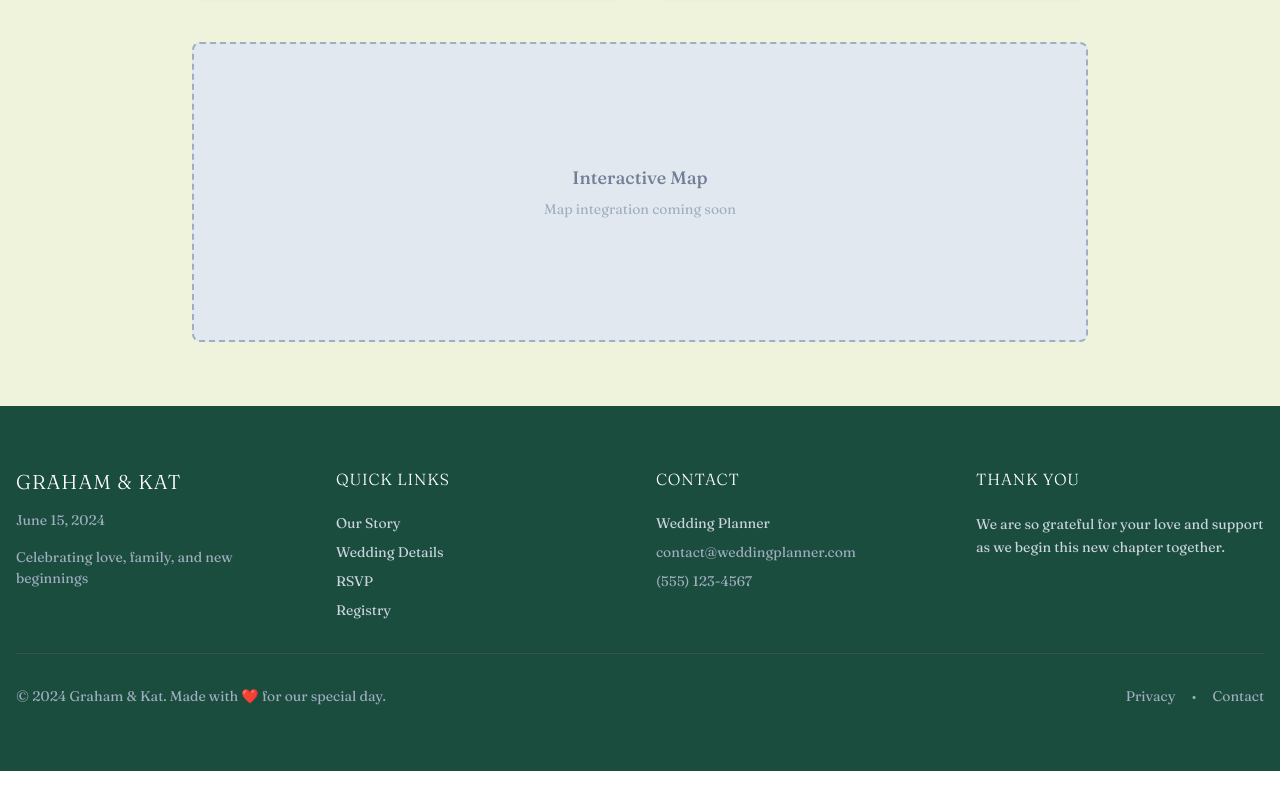
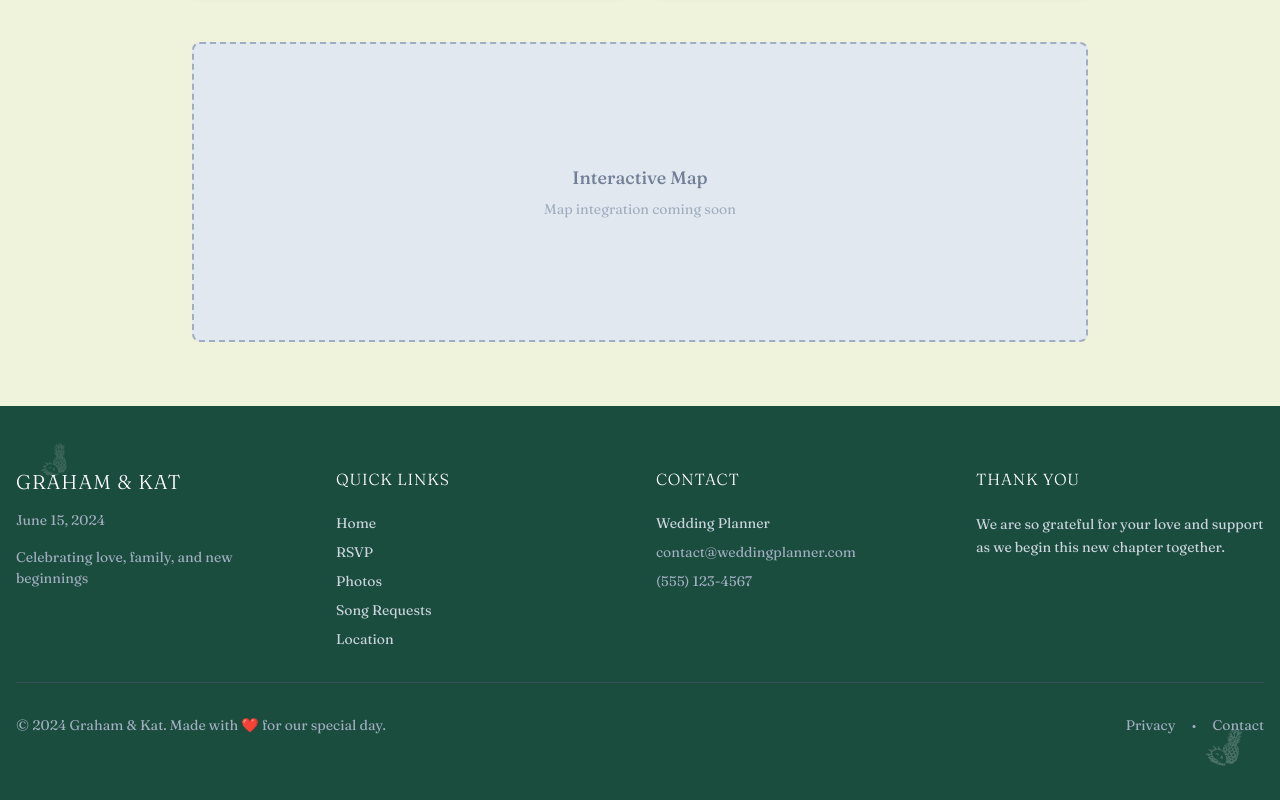
Before and after one commit to Barndon99/wedding-bells, a React (Vite) app: page /location in a window 1280 px wide. Shown: the part 1130-1930 px from the top of the page. Before the commit the page ends 1901 px from the top, so only its background shows below. Built offline with nearby package versions, Linux system fonts and the light colour scheme.

Commit message:
pineapple

```diff
--- a/src/components/Footer.jsx
+++ b/src/components/Footer.jsx
@@ -13,8 +13,42 @@ import { Link as RouterLink } from 'react-router-dom'
 
 function Footer() {
   return (
-    <Box bg="#1B4D3E" color="white" py={16}>
-      <Container maxW="container.xl">
+    <Box bg="#1B4D3E" color="white" py={16} position="relative" overflow="hidden">
+      {/* Pineapple decorations */}
+      <Box
+        position="absolute"
+        top={{ base: 4, lg: 8 }}
+        left={{ base: 4, lg: 8 }}
+        w={{ base: "30px", lg: "40px" }}
+        h={{ base: "30px", lg: "40px" }}
+        opacity={0.15}
+        zIndex={1}
+      >
+        <img
+          src="/assets/pineapple.svg"
+          alt="Pineapple decoration"
+          style={{ width: "100%", height: "100%", filter: "brightness(0) invert(1)" }}
+        />
+      </Box>
+
+      <Box
+        position="absolute"
+        bottom={{ base: 4, lg: 8 }}
+        right={{ base: 4, lg: 8 }}
+        w={{ base: "35px", lg: "50px" }}
+        h={{ base: "35px", lg: "50px" }}
+        opacity={0.2}
+        zIndex={1}
+        transform="rotate(15deg)"
+      >
+        <img
+          src="/assets/pineapple.svg"
+          alt="Pineapple decoration"
+          style={{ width: "100%", height: "100%", filter: "brightness(0) invert(1)" }}
+        />
+      </Box>
+
+      <Container maxW="container.xl" position="relative" zIndex={2}>
         <SimpleGrid columns={{ base: 1, md: 4 }} spacing={8}>
           {/* Couple Names */}
           <VStack align="start" spacing={4}>
@@ -48,21 +82,12 @@ function Footer() {
             <VStack align="start" spacing={2}>
               <Link
                 as={RouterLink}
-                to="/story"
+                to="/"
                 fontSize="sm"
                 color="gray.300"
                 _hover={{ color: "white" }}
               >
-                Our Story
-              </Link>
-              <Link
-                as={RouterLink}
-                to="/details"
-                fontSize="sm"
-                color="gray.300"
-                _hover={{ color: "white" }}
-              >
-                Wedding Details
+                Home
               </Link>
               <Link
                 as={RouterLink}
@@ -75,12 +100,30 @@ function Footer() {
               </Link>
               <Link
                 as={RouterLink}
-                to="/registry"
+                to="/photos"
                 fontSize="sm"
                 color="gray.300"
                 _hover={{ color: "white" }}
               >
-                Registry
+                Photos
+              </Link>
+              <Link
+                as={RouterLink}
+                to="/song-requests"
+                fontSize="sm"
+                color="gray.300"
+                _hover={{ color: "white" }}
+              >
+                Song Requests
+              </Link>
+              <Link
+                as={RouterLink}
+                to="/location"
+                fontSize="sm"
+                color="gray.300"
+                _hover={{ color: "white" }}
+              >
+                Location
               </Link>
             </VStack>
           </VStack>
--- a/src/pages/Home.jsx
+++ b/src/pages/Home.jsx
@@ -94,12 +94,31 @@ function Home() {
       </Box>
 
       {/* Wedding Details Section */}
-      <Box bg="#1B4D3E" color="white" h={{ base: "auto", lg: "620px" }}>
+      <Box bg="#1B4D3E" color="white" h={{ base: "auto", lg: "620px" }} position="relative">
+        {/* Pineapple decoration */}
+        <Box
+          position="absolute"
+          bottom={{ base: 4, lg: 8 }}
+          right={{ base: 4, lg: 8 }}
+          w={{ base: "60px", lg: "80px" }}
+          h={{ base: "60px", lg: "80px" }}
+          opacity={0.3}
+          zIndex={1}
+        >
+          <img
+            src="/assets/pineapple.svg"
+            alt="Pineapple decoration"
+            style={{ width: "100%", height: "100%", filter: "brightness(0) invert(1)" }}
+          />
+        </Box>
+
         <SimpleGrid
           columns={{ base: 1, lg: 2 }}
           templateColumns={{ base: "1fr", lg: "3fr 2fr" }}
           h="full"
           spacing={0}
+          position="relative"
+          zIndex={2}
         >
           {/* Left Column - Wedding Details */}
           <Box p={{ base: 8, lg: 16 }} display="flex" alignItems="center">
```
Also changed, not shown: src/pages/Details.jsx (deleted, +0 -65 lines), src/pages/Registry.jsx (deleted, +0 -104 lines), src/pages/Story.jsx (deleted, +0 -47 lines), public/assets/pineapple-silhoue.png (added), public/assets/pineapple.svg (added).
